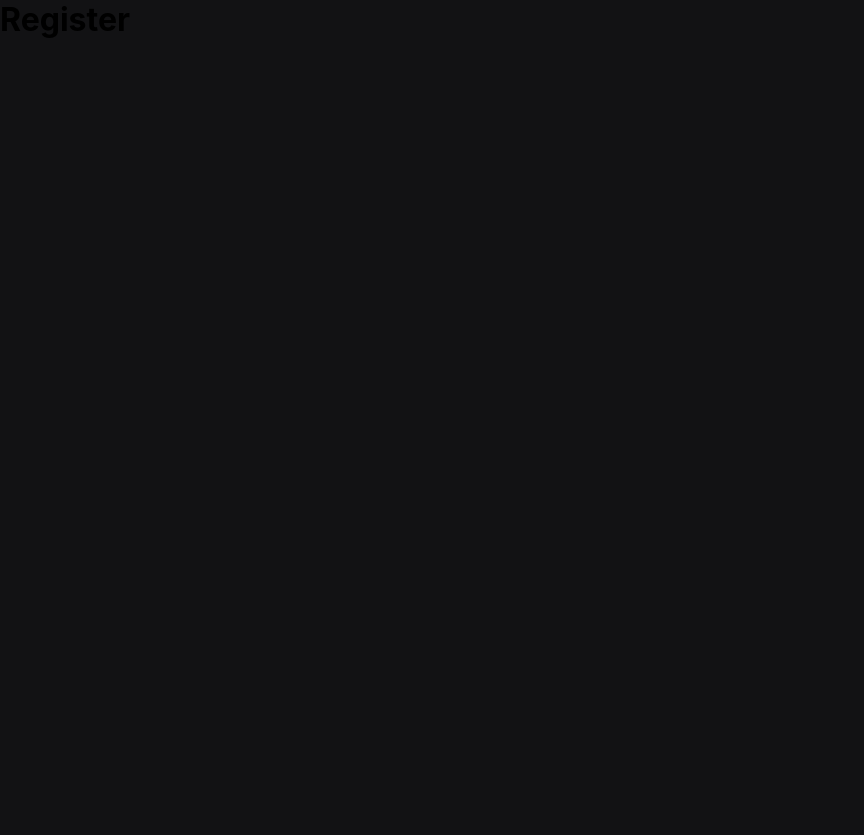
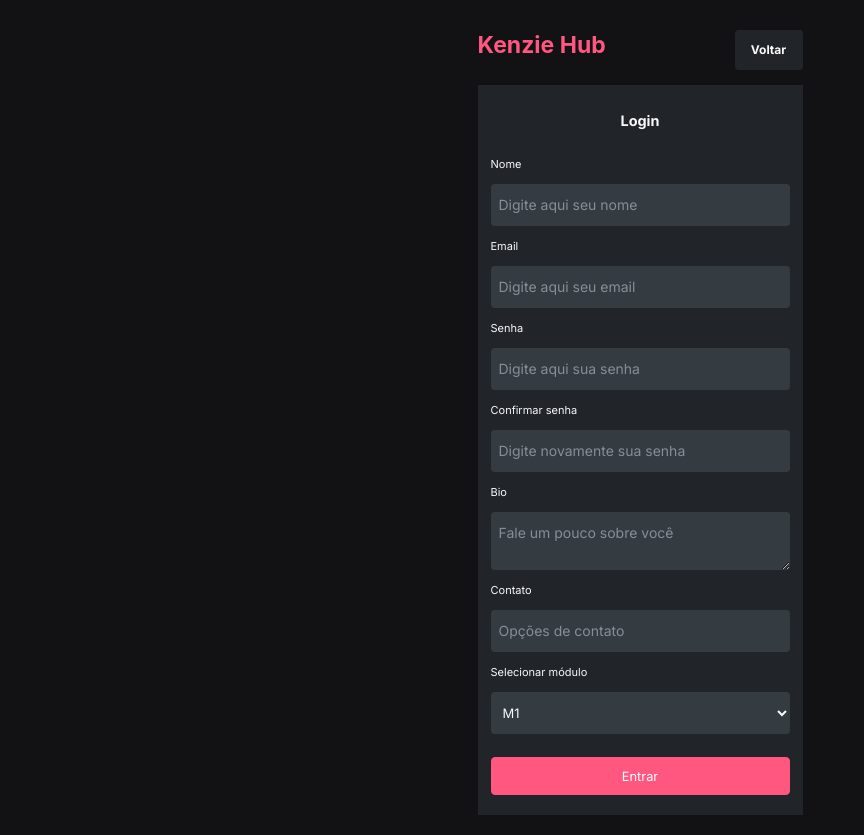
Before and after one commit to Kahlis/react-entrega-s2-kenzie-hub-Kahlis, a React (Create React App) app: page /register in a window 1280 px wide. Shown: the whole page, without its empty margins (0-864 px from the left). Before the commit the page ends 800 px from the top, so only its background shows below. Built offline with nearby package versions, Linux system fonts and the light colour scheme.

Commit message:
feat: Finalizado o design e o hookForm da página de cadastro

```diff
--- a/src/Pages/Login/index.jsx
+++ b/src/Pages/Login/index.jsx
@@ -53,9 +53,23 @@ function Login() {
                         <h2>Login</h2>
                         <form onSubmit={handleSubmit(submitLogin)}>
                             <label>Email</label>
-                            <input type="text" {...register("email")} />
+                            <input
+                                type="text"
+                                placeholder="example@kenzie.com.br"
+                                className={
+                                    errors?.email?.message ? "error" : ""
+                                }
+                                {...register("email")}
+                            />
                             <label>Senha</label>
-                            <input type="password" {...register("password")} />
+                            <input
+                                type="password"
+                                placeholder="*********"
+                                className={
+                                    errors?.password?.message ? "error" : ""
+                                }
+                                {...register("password")}
+                            />
                             <button onClick={reportErrors}>Entrar</button>
                         </form>
                         <label className="no-account">
--- a/src/Pages/Login/style.js
+++ b/src/Pages/Login/style.js
@@ -60,7 +60,7 @@ export const CenteredContent = styled.div`
     }
 
     input {
-        height: 38px;
+        height: 42px;
         padding: 8px;
         gap: 8px;
         background: #343b41;
@@ -73,7 +73,18 @@ export const CenteredContent = styled.div`
         font-size: 13px;
         line-height: 21px;
 
+        border: none;
+        outline: none;
         color: #f8f9fa;
+    }
+
+    input:focus {
+        outline: 2px solid #454d54;
+    }
+
+    .error,
+    .error:focus {
+        outline: 2px solid #fc3535;
     }
 
     button {
--- a/src/Pages/Register/index.jsx
+++ b/src/Pages/Register/index.jsx
@@ -1,11 +1,122 @@
 import React from "react";
+import { CenteredContent } from "./style";
+import { useForm } from "react-hook-form";
+import { Link } from "react-router-dom";
+import { yupResolver } from "@hookform/resolvers/yup";
+import * as yup from "yup";
+import { ToastContainer, toast } from "react-toastify";
+import "react-toastify/dist/ReactToastify.css";
 
 function Register() {
-  return (
-    <>
-      <h1>Register</h1>
-    </>
-  );
+    const schema = yup.object().shape({
+        email: yup
+            .string()
+            .email("Email inválido")
+            .required("O campo de email é obrigatório!"),
+        password: yup.string().required("O campo de senha é obrigatório!"),
+    });
+
+    const {
+        register,
+        handleSubmit,
+        formState: { errors },
+    } = useForm({
+        resolver: yupResolver(schema),
+    });
+
+    const submitLogin = (data) => {
+        console.log(data);
+    };
+
+    const reportErrors = () => {
+        Object.keys(errors).forEach((error) => {
+            toast(errors[error].message, {
+                position: "bottom-right",
+                autoClose: 2000,
+                hideProgressBar: false,
+                closeOnClick: true,
+                pauseOnHover: false,
+                draggable: false,
+                progress: undefined,
+                theme: "dark",
+                type: "error",
+            });
+        });
+    };
+
+    return (
+        <>
+            <CenteredContent>
+                <main>
+                    <div className="header">
+                        <h1>Kenzie Hub</h1>
+                        <Link to={"/login"}>
+                            <button className="back-btn">Voltar</button>
+                        </Link>
+                    </div>
+
+                    <div className="form">
+                        <h2>Login</h2>
+                        <form onSubmit={handleSubmit(submitLogin)}>
+                            <label>Nome</label>
+                            <input
+                                type="text"
+                                placeholder="Digite aqui seu nome"
+                                {...register("name")}
+                            />
+                            <label>Email</label>
+                            <input
+                                type="text"
+                                placeholder="Digite aqui seu email"
+                                {...register("email")}
+                            />
+                            <label>Senha</label>
+                            <input
+                                type="password"
+                                placeholder="Digite aqui sua senha"
+                                {...register("password")}
+                            />
+                            <label>Confirmar senha</label>
+                            <input
+                                type="password"
+                                placeholder="Digite novamente sua senha"
+                                {...register("rePassword")}
+                            />
+                            <label>Bio</label>
+                            <textarea
+                                type="text"
+                                placeholder="Fale um pouco sobre você"
+                                {...register("bio")}
+                            />
+                            <label>Contato</label>
+                            <input
+                                type="text"
+                                placeholder="Opções de contato"
+                                {...register("contact")}
+                            />
+                            <label>Selecionar módulo</label>
+                            <select
+                                type="text"
+                                placeholder="Selecione seu módulo atual"
+                                {...register("module")}
+                            >
+                                <option value={"M1"}>M1</option>
+                                <option value={"M2"}>M2</option>
+                                <option value={"M3"}>M3</option>
+                                <option value={"M4"}>M4</option>
+                                <option value={"M5"}>M5</option>
+                                <option value={"M6"}>M6</option>
+                                <option value={"Q3"}>Q3</option>
+                                <option value={"Q4"}>Q4</option>
+                            </select>
+                            <button onClick={reportErrors}>Entrar</button>
+                        </form>
+                    </div>
+                </main>
+            </CenteredContent>
+            <ToastContainer />
+        </>
+    );
 }
 
 export default Register;
--- a/src/Pages/Register/style.js
+++ b/src/Pages/Register/style.js
@@ -0,0 +1,218 @@
+import styled from "styled-components";
+
+export const CenteredContent = styled.div`
+    padding: 20px;
+    height: auto;
+    width: 100%;
+    display: flex;
+    flex-direction: column;
+    justify-content: center;
+    align-items: center;
+
+    .header {
+        display: flex;
+        width: 90vw;
+        max-width: 325px;
+        flex-direction: row;
+        justify-content: space-between;
+        align-items: center;
+    }
+
+    h1 {
+        color: #ff577f;
+        font-size: 23px;
+    }
+
+    h2 {
+        margin: 5px auto 25px auto;
+        font-family: "Inter";
+        font-style: normal;
+        font-weight: 700;
+        font-size: 14.439px;
+        line-height: 22px;
+
+        color: #f8f9fa;
+    }
+
+    main {
+        height: auto;
+        width: 90vw;
+        max-width: 325px;
+        display: flex;
+        flex-direction: column;
+        justify-content: center;
+        align-items: center;
+        gap: 15px;
+    }
+
+    .form {
+        height: 80%;
+        width: 100%;
+        background-color: #212529;
+        padding: 20px 13px;
+        display: flex;
+        flex-direction: column;
+    }
+
+    form {
+        gap: 13px;
+        display: flex;
+        flex-direction: column;
+    }
+
+    label {
+        font-family: "Inter";
+        font-style: normal;
+        font-weight: 400;
+        font-size: 11px;
+
+        color: #f8f9fa;
+    }
+
+    input {
+        height: 42px;
+        padding: 8px;
+        gap: 8px;
+        background: #343b41;
+        border-radius: 4px;
+
+        font-family: "Inter";
+        font-style: normal;
+        font-weight: 400;
+        font-size: 13px;
+        line-height: 21px;
+
+        border: none;
+        outline: none;
+
+        color: #f8f9fa;
+    }
+
+    input:focus {
+        outline: 2px solid #454d54;
+    }
+
+    input::placeholder {
+        font-family: "Inter";
+        font-style: normal;
+        font-weight: 400;
+        font-size: 14px;
+        line-height: 26px;
+
+        color: #868e96;
+    }
+
+    select {
+        height: 42px;
+        padding: 8px;
+        gap: 8px;
+        background: #343b41;
+        border-radius: 4px;
+
+        font-family: "Inter";
+        font-style: normal;
+        font-weight: 400;
+        font-size: 13px;
+        line-height: 21px;
+
+        border: none;
+        outline: none;
+
+        color: #f8f9fa;
+    }
+
+    textarea {
+        background: #343b41;
+        border: 1px solid #f8f9fa;
+        border-radius: 4px;
+        padding: 8px;
+
+        font-family: "Inter";
+        font-style: normal;
+        font-weight: 400;
+        font-size: 13px;
+        line-height: 21px;
+
+        border: none;
+        outline: none;
+        color: #f8f9fa;
+        resize: vertical;
+    }
+
+    textarea:focus {
+        outline: 2px solid #454d54;
+    }
+
+    textarea::placeholder {
+        font-family: "Inter";
+        font-style: normal;
+        font-weight: 400;
+        font-size: 14px;
+        line-height: 26px;
+
+        color: #868e96;
+    }
+
+    button {
+        margin-top: 10px;
+        background-color: #ff577f;
+        padding: 0px 23px;
+
+        width: 100%;
+        height: 38px;
+
+        /* color-primary */
+
+        background: #ff577f;
+        /* color-primary */
+
+        border: 1.2182px solid #ff577f;
+        border-radius: 4.06066px;
+
+        font-family: "Inter";
+        font-style: normal;
+        font-weight: 500;
+        font-size: 12.8347px;
+        line-height: 21px;
+
+        color: #ffffff;
+    }
+
+    .no-account {
+        margin: 35px auto 10px auto;
+
+        font-family: "Inter";
+        font-style: normal;
+        font-weight: 600;
+        font-size: 10px;
+        line-height: 14px;
+
+        color: #868e96;
+    }
+
+    .register-btn {
+        background-color: #868e96;
+        border: none;
+    }
+
+    .back-btn {
+        font-family: "Inter";
+        font-style: normal;
+        font-weight: 600;
+        font-size: 12px;
+        line-height: 28px;
+
+        text-align: center;
+        color: #f8f9fa;
+
+        padding: 0px 16px;
+        gap: 10px;
+
+        width: 68px;
+        height: 40px;
+
+        background: #212529;
+        border-radius: 4px;
+        border: none;
+    }
+`;
```
